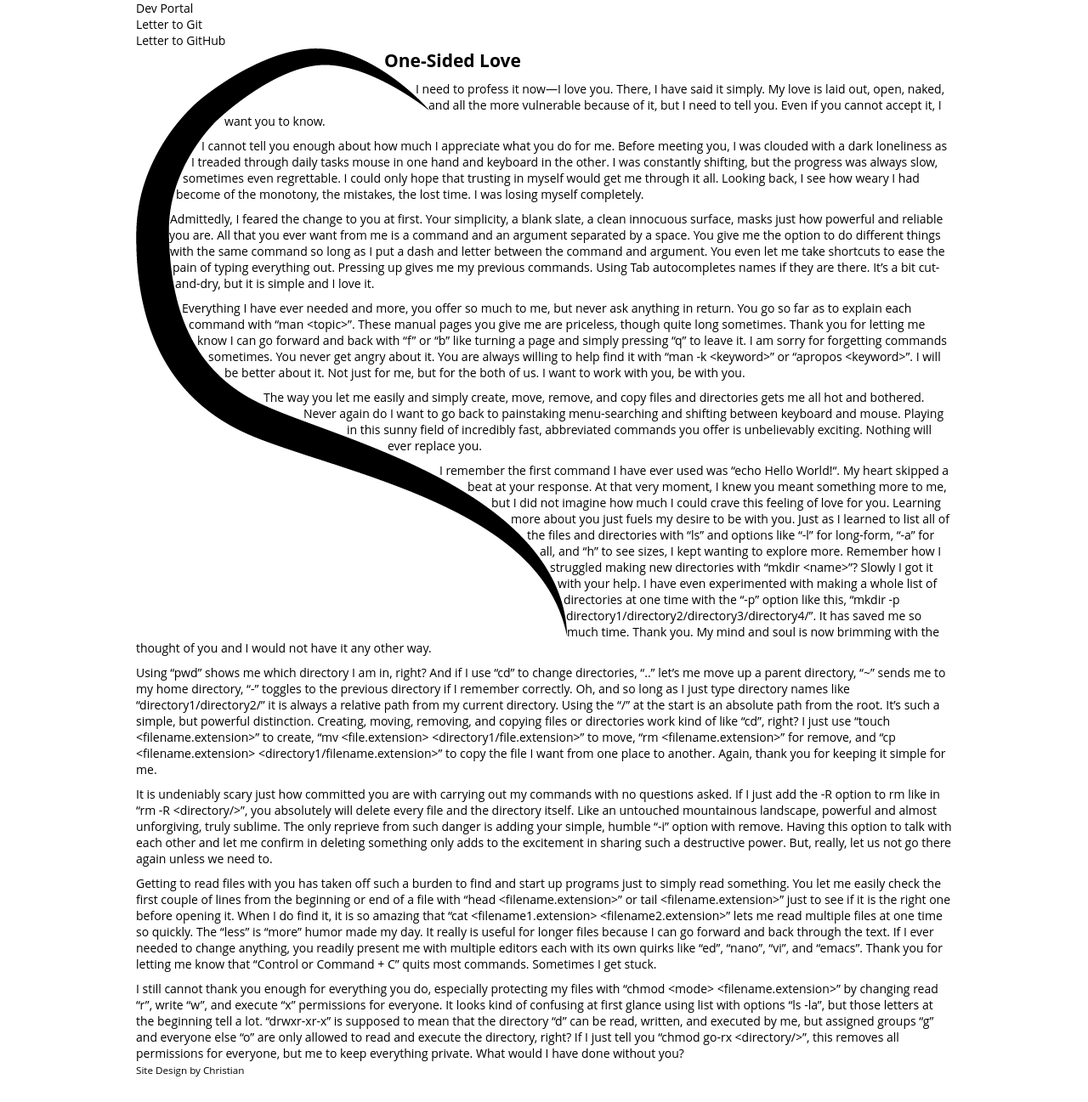
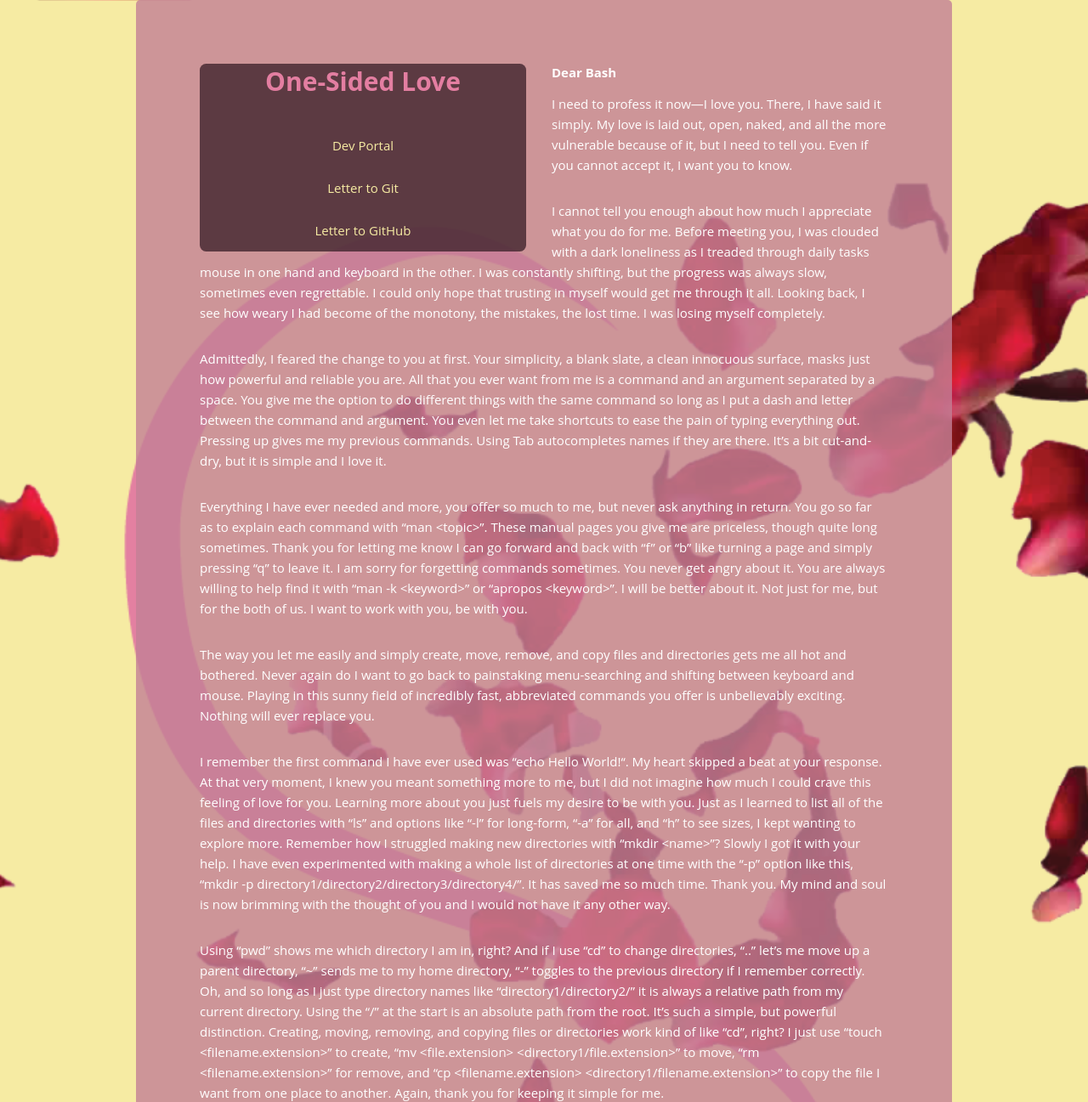
Before and after one commit to balanc/BASH, a plain HTML site: page index.html in a window 1280 px wide. Shown: the top 1297 px of the page at 85% size. Before the commit the page ends 1268 px from the top, so only its background shows below. Drawn offline with nearby package versions, Linux system fonts and the light colour scheme; a script that the page names is missing.

Commit message:
Updated bash letter project to 80% completion. Added heart images to img/. bash-style.css updated and applied to index.html

```diff
--- a/css/bash-style.css
+++ b/css/bash-style.css
@@ -32,18 +32,24 @@ img {border: 0;}
 body {
 	font-family: 'Open Sans', sans-serif;
 	font-size: 14px;
+	background: rgba(246,235,163,1) url('../img/bash-heart2.png') fixed center no-repeat;
+	background-size: cover;
+	font-size: 62.5%;
 }
 
-a:link, a:visited {
+a:link {
 	list-style-type: none;
 	text-decoration: none;
-	color: rgba(0,0,0,1);
+	color: rgba(246,235,163,1);
+}
+
+a:visited {
+	color: rgba(227,126,161,1);
 }
 
 a:hover {
 	color: rgba(255,255,255,1);
 	padding: 5px;
-	background: black;
 }
 
 a:active {
@@ -51,11 +57,9 @@ a:active {
 }
 
 .container {
-	width: 960px;
+	max-width: 960px;
 	margin: 0 auto;
 }
-
-/* ========== End Global Styles ==========*/
 
 .throw {
 	position: absolute;
@@ -67,12 +71,68 @@ a:active {
 	display: none;
 }
 
-p {
-	padding-top: 10px;
+/* ========== End Global Styles ==========*/
+
+.mainHeader {
+	width: 40%;
+	height: 100%;
+	font-size: 1.5em;
+	text-align: center;
+	background: rgba(64,36,45,0.8);
+	margin-left: 5em;
+	margin-right: 2em;
+	margin-top: 5em;
+	border-radius: .5em;
 }
 
-.heartImg{
-  shape-outside: url("../img/heart.png");
-  shape-image-threshold: 0.4;
-  float: left;
+.mainHeader h1 {
+	font-size: 2em;
+	color: rgba(227,126,161,1);
+	text-align: center;
 }
+
+.mainHeader nav {
+	margin-top: 2em;
+}
+
+.mainHeader nav ul li {
+	padding: 1em;
+	border-radius: .4em;
+}
+
+p {
+	padding-top: 1em;
+}
+
+.mainContent {
+	background: rgba(196,128,150,0.8);
+	color: rgba(255,255,255,1);
+	border-radius: .5em;
+}
+
+.mainContent p {
+	padding: 1em 5em;
+	font-size: 1.5em;
+	line-height: 1.6em;
+}
+
+
+
+.mainContent h2 {
+	padding-top: 5em;
+}
+
+footer {
+	width: 100%;
+	margin-top: 1em;
+	background: rgba(196,128,150,0.8);
+	text-align: center;
+	padding: .5em;
+	border-radius: .5em;
+}
+
+footer a:link {
+	font-size: 1.5em;
+	text-align: center;
+	color: rgba(64,36,45,1);
+}
--- a/index.html
+++ b/index.html
@@ -6,22 +6,29 @@
 		<script src="https://ajax.googleapis.com/ajax/libs/jquery/1.12.0/jquery.min.js"></script>
 		<link rel="stylesheet" href="css/bash-style.css">
 	</head>
-<body class="container">
+	<body class="container clearfix">
 
+		<div class="mainHeader floatL">
+		<header>
+			<h1>One-Sided Love</h1>
 			<nav>
+				<h2 class="hide">Main Navigation</h2>
 				<ul>
 					<li><a href="#">Dev Portal</a></li>
 					<li><a href="#">Letter to Git</a></li>
 					<li><a href="#">Letter to GitHub</a></li>
 				</ul>
 			</nav>
+		</header>
+		</div>
 
+		<div class="mainContent">
 		<main>
 			<article>
 
-			<figure><img class="heartImg" src="img/heart.png" alt="Half of a heart"></figure>
+	<!-- 			<figure><img class="heartImg" src="img/heart.png" alt="Half of a heart"></figure> -->
 				<header>
-				<h1>One-Sided Love</h1>
+					<h2>Dear Bash</h2>
 				</header>
 
 				<p>I need to profess it now—I love you. There, I have said it simply. My love is laid out, open, naked, and all the more vulnerable because of it, but I need to tell you. Even if you cannot accept it, I want you to know.</p>
@@ -44,10 +51,14 @@
 
 				<p>I still cannot thank you enough for everything you do, especially protecting my files with “chmod &lt;mode&gt; &lt;filename.extension&gt;” by changing read “r”, write “w”, and execute “x” permissions for everyone. It looks kind of confusing at first glance using list with options “ls -la”, but those letters at the beginning tell a lot. “drwxr-xr-x” is supposed to mean that the directory “d” can be read, written, and executed by me, but assigned groups “g” and everyone  else “o” are only allowed to read and execute the directory, right? If I just tell you “chmod go-rx &lt;directory/&gt;”, this removes all permissions for everyone, but me to keep everything private. What would I have done without you?</p>
 
+				<p>Love,</p>
+				<p>Christian</p>
+
 			</article>
+
 		</main>
-
-	<footer>
+		</div>
+		<footer class="floatL">
 			<small><a href="mailto:balanc@colorado.edu">Site Design by Christian</a>
 			</small>
 		</footer>
```
Also changed, not shown: img/bash-heart.png (added), img/bash-heart2.png (added). Lines whose indentation alone changed are shown as unchanged.
